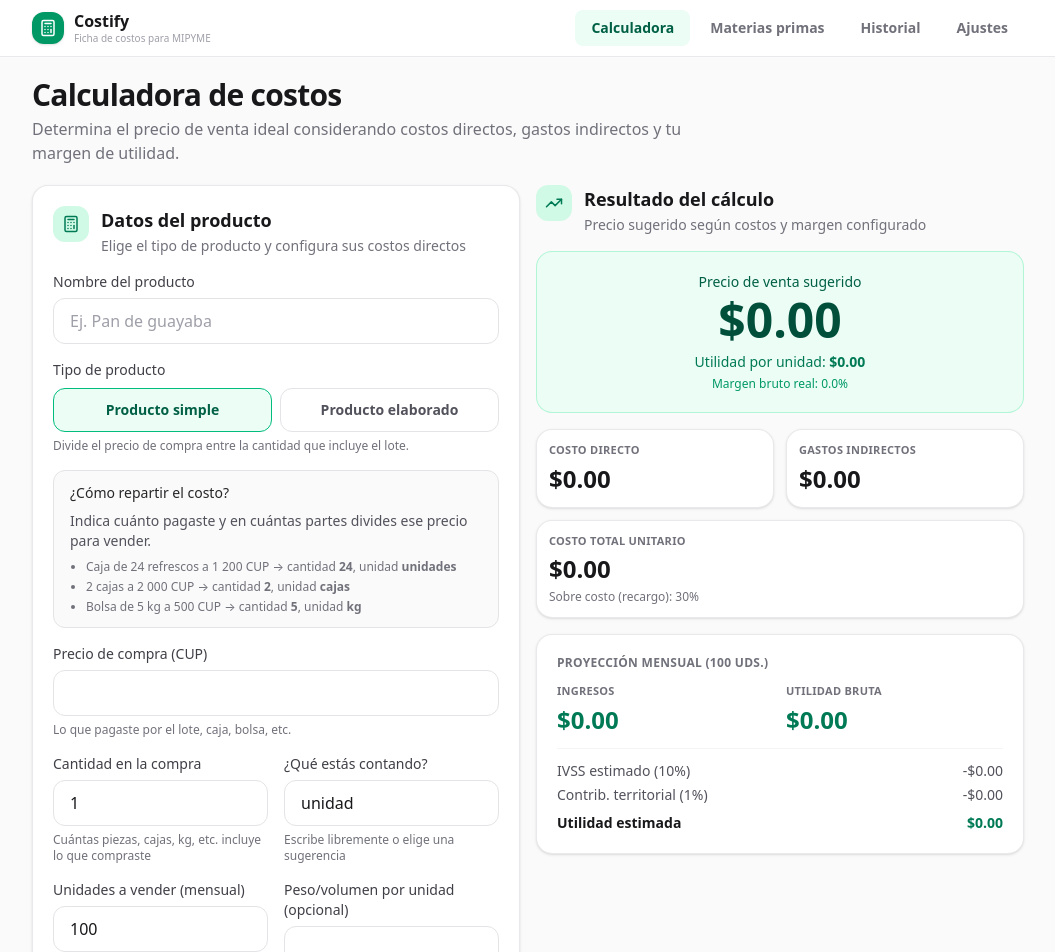
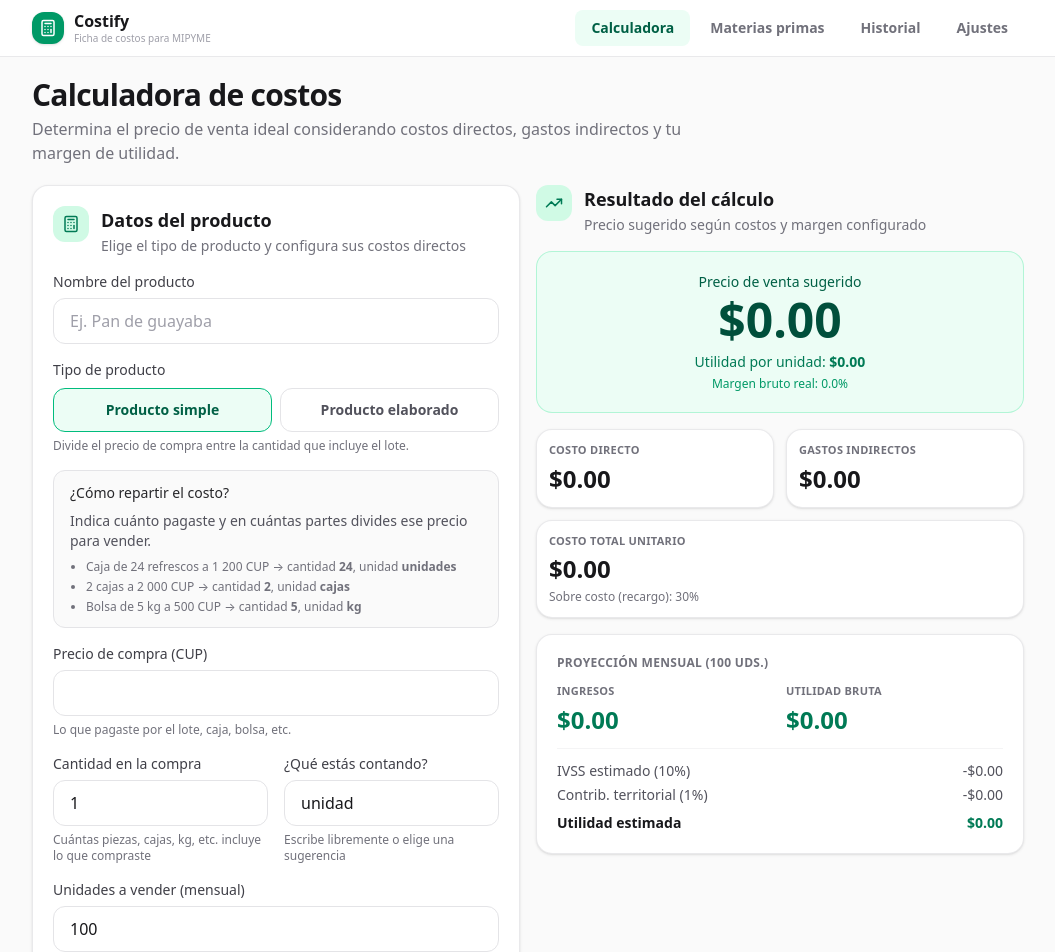
Before and after one commit to ypvaldivia88/Costify, a Next.js app: page / in a window 1280 px wide. Shown: the top 952 px of the page, without its empty margins (112-1167 px from the left). Built offline with nearby package versions, Linux system fonts and the light colour scheme.

Commit message:
Quitar campo opcional de peso/volumen por unidad del calculador
El campo solo servía para distribuir gastos indirectos por peso,
un criterio que nadie usaba en la práctica.

Co-authored-by: Yasmani Palmero Valdivia <ypvaldivia@outlook.com>

```diff
--- a/components/calculator/CostCalculator.tsx
+++ b/components/calculator/CostCalculator.tsx
@@ -49,7 +49,6 @@ const defaultForm = {
   packageQuantity: 1,
   recipe: [] as RecipeItem[],
   productionUnits: 100,
-  productWeight: 0,
   profitMargin: 30,
   marginType: 'markup' as MarginType,
   indirectCosts: [] as IndirectCost[],
@@ -78,7 +77,6 @@ export function CostCalculator({
         packageQuantity: migrated.packageQuantity,
         recipe: editingProduct.recipe ?? [],
         productionUnits: editingProduct.productionUnits,
-        productWeight: editingProduct.productWeight ?? 0,
         profitMargin: editingProduct.profitMargin,
         marginType: editingProduct.marginType ?? 'markup',
         indirectCosts: editingProduct.indirectCosts,
@@ -103,7 +101,6 @@ export function CostCalculator({
           packageQuantity: form.packageQuantity,
           recipe: form.recipe,
           productionUnits: form.productionUnits,
-          productWeight: form.productWeight || undefined,
           indirectCosts: form.indirectCosts,
           profitMargin: form.profitMargin,
           marginType: form.marginType,
@@ -181,7 +178,6 @@ export function CostCalculator({
         packageQuantity: form.packageQuantity,
         recipe: isElaborated ? form.recipe : undefined,
         productionUnits: form.productionUnits,
-        productWeight: form.productWeight || undefined,
         indirectCosts: form.indirectCosts,
         profitMargin: form.profitMargin,
         marginType: form.marginType,
@@ -344,7 +340,6 @@ export function CostCalculator({
             </div>
           )}
 
-          <div className="grid grid-cols-1 sm:grid-cols-2 gap-4">
           <Input
             label="Unidades a vender (mensual)"
             type="number"
@@ -355,17 +350,6 @@ export function CostCalculator({
             }
             hint="Volumen estimado de ventas del mes"
           />
-            <Input
-              label="Peso/volumen por unidad (opcional)"
-              type="number"
-              inputMode="decimal"
-              value={formatNumericInput(form.productWeight)}
-              onChange={(e) =>
-                setForm((p) => ({ ...p, productWeight: parseNumericInput(e.target.value) }))
-              }
-              hint="Para distribuir transporte o almacenamiento"
-            />
-          </div>
 
           <IndirectCostsEditor
             costs={form.indirectCosts}
```
Lines whose indentation alone changed are shown as unchanged.
